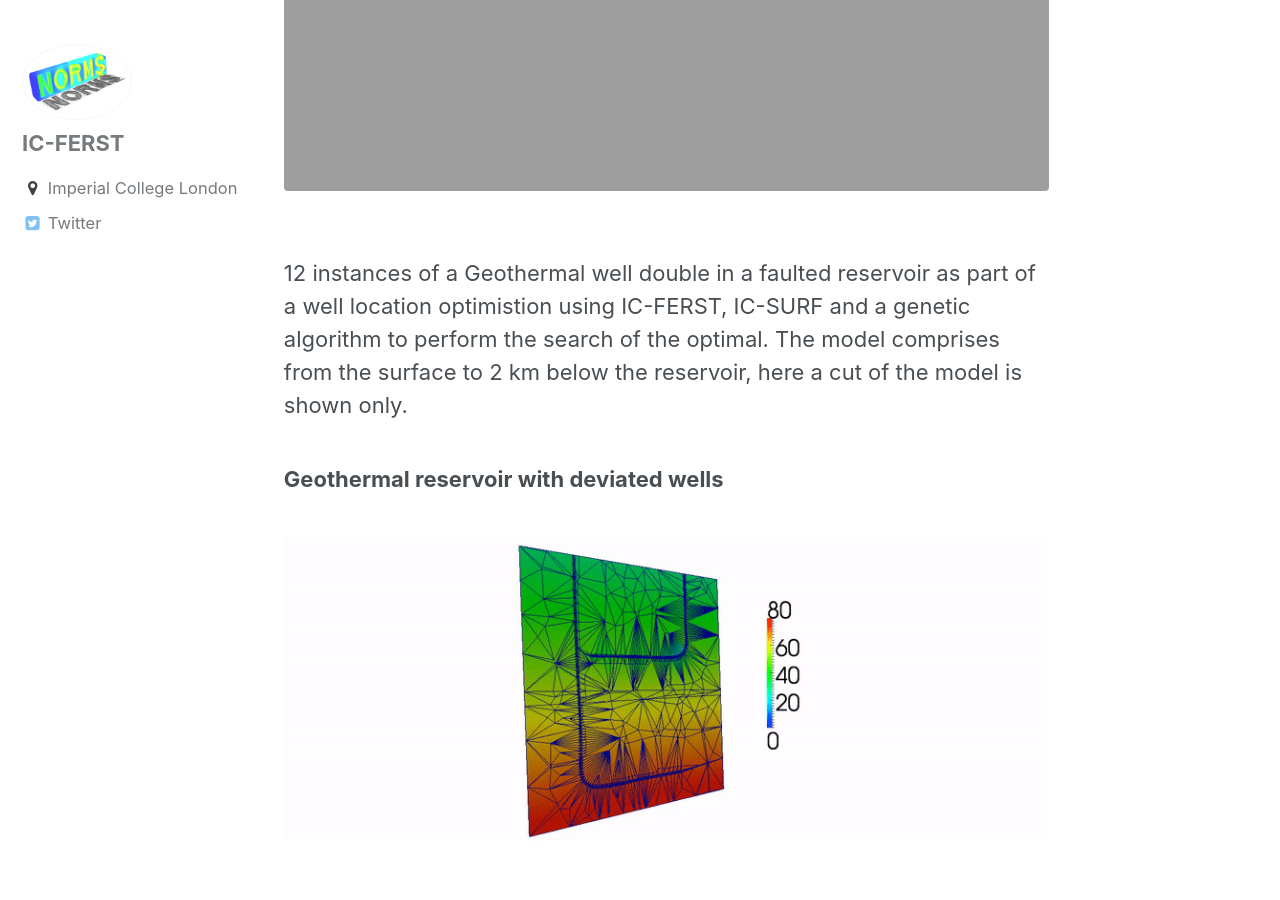
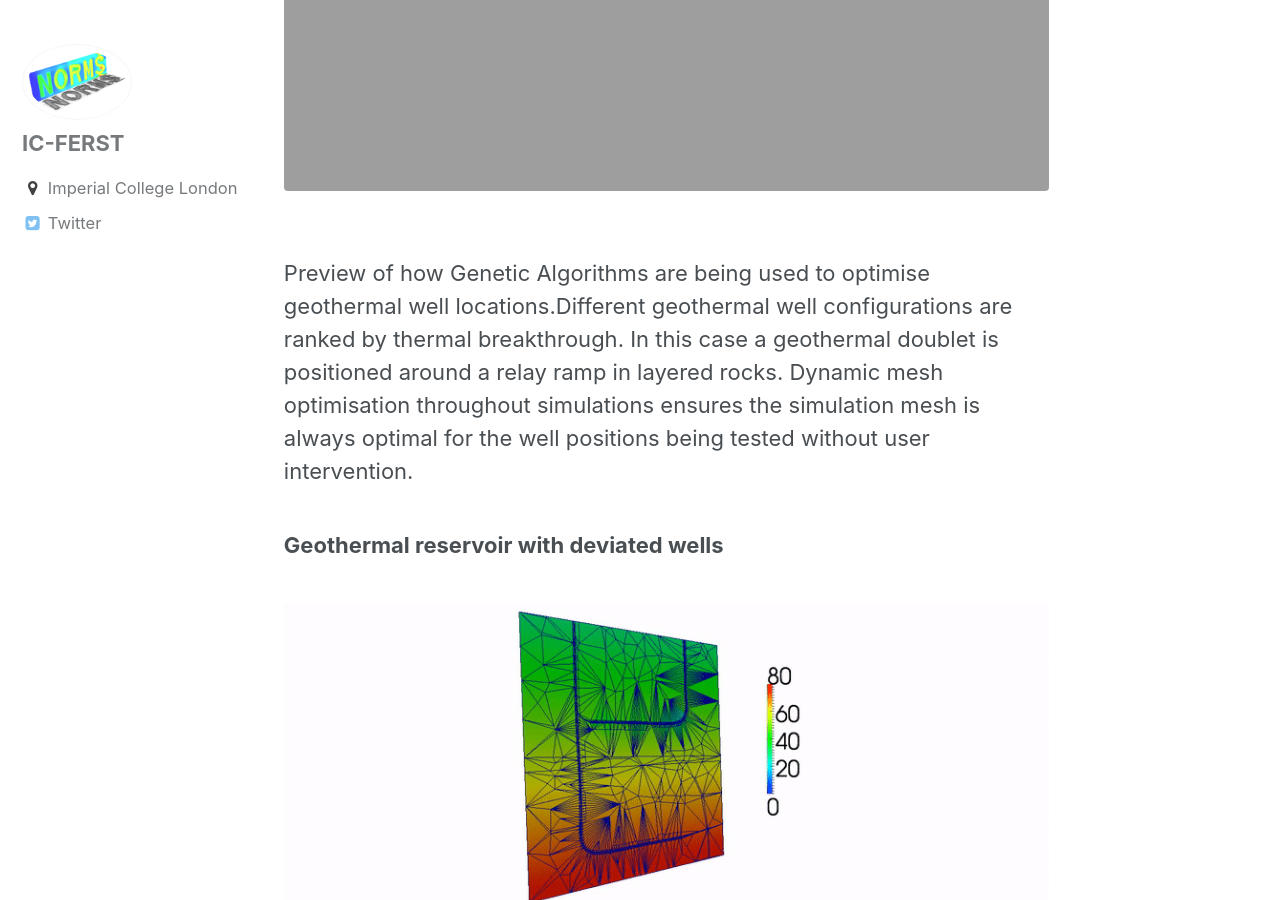
Before and after one commit to Multifluids/multifluids.github.com, a Jekyll site: the page built from _pages/examples.md, in a window 1280 px wide and 900 px high, scrolled down 2166 px. Built offline with Jekyll 4.4.1, drawn with Linux system fonts in a browser that asks for light colours.

Commit message:
Updated text from recently added test. Text Provided by Carl's inspiration in the early morning of a Monday :)

```diff
--- a/_pages/examples.md
+++ b/_pages/examples.md
@@ -24,7 +24,8 @@ Geological description: Mid-Miocene progradational platform carbonates of the Se
 <figure>
   <img src="{{ '/assets/images/Comparison12_withwells_fullQ.gif' | absolute_url }}" alt="Geothermal reservoir well location optimisation.">
 </figure>
-12 instances of a Geothermal well double in a faulted reservoir as part of a well location optimistion using IC-FERST, IC-SURF and a genetic algorithm to perform the search of the optimal. The model comprises from the surface to 2 km below the reservoir, here a cut of the model is shown only.
+Preview of how Genetic Algorithms are being used to optimise geothermal well locations.Different geothermal well configurations are ranked by thermal breakthrough. In this case a geothermal doublet is positioned around a relay ramp in layered rocks.
+Dynamic mesh optimisation throughout simulations ensures the simulation mesh is always optimal for the well positions being tested without user intervention.
 
 ### Geothermal reservoir with deviated wells
 <figure>
```
